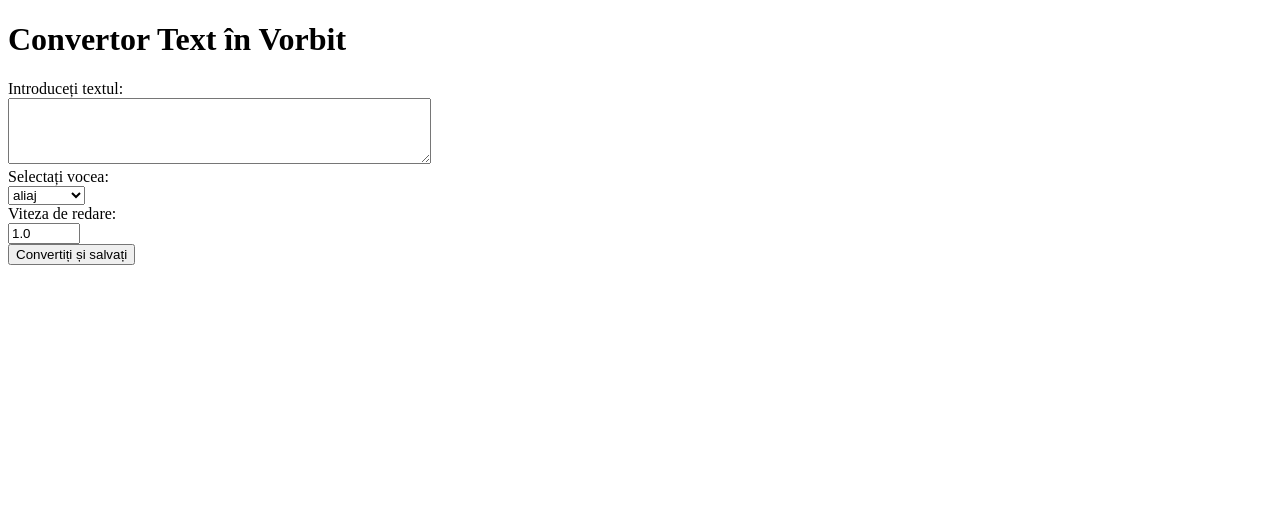
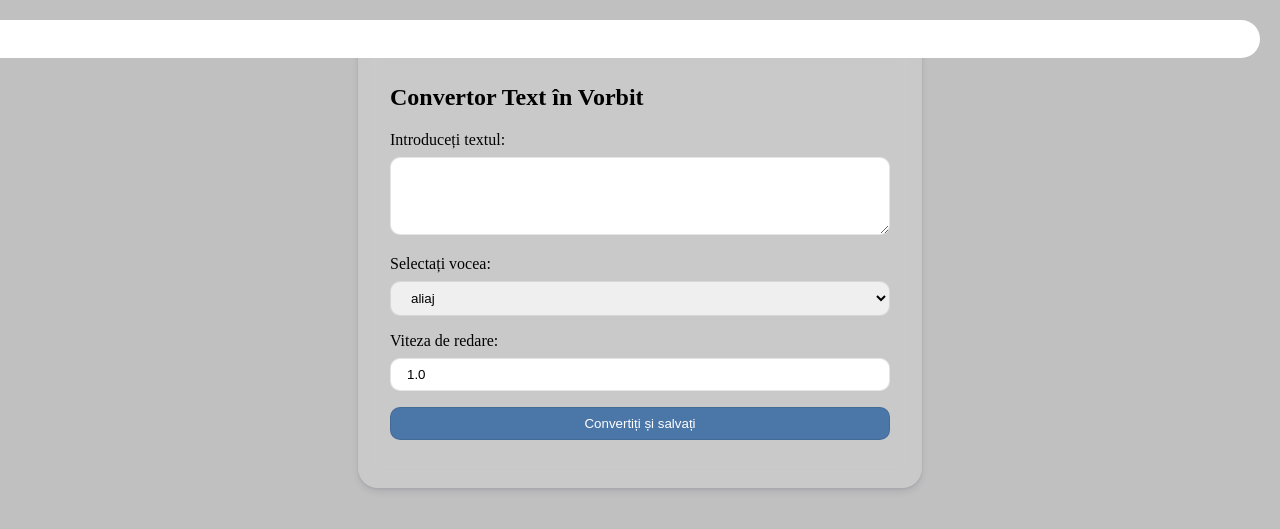
Before and after one commit to Nichita69/PyCharmLearningProject, a Flask app: page / in a window 1280 px wide. Shown: the top 529 px of the page. Run offline with Flask 3, Linux system fonts and the light colour scheme.

Commit message:
new project

```diff
--- /dev/null
+++ b/docker-compose.yml
@@ -0,0 +1,6 @@
+version: '3.8'
+services:
+  web:
+    build: .
+    ports:
+      - "5000:5000"
--- a/main.py
+++ b/main.py
@@ -33,4 +33,5 @@ def convert_text_to_speech_openai(text, voice, speed):
         return None
 
 if __name__ == '__main__':
-    app.run(debug=True)
+    # Запуск приложения для публичного доступа и отключение режима отладки
+    app.run(host='0.0.0.0', port=5000, debug=False)
--- a/templates/index.html
+++ b/templates/index.html
@@ -1,15 +1,70 @@
 <!DOCTYPE html>
-<html>
+<html lang="ro">
 <head>
+    <meta charset="UTF-8">
+    <meta name="viewport" content="width=device-width, initial-scale=1.0">
     <title>Convertor Text în Vorbit</title>
+    <style>
+        body.light-theme {
+            background-color: #c0c0c0;
+        }
+        body.dark-theme {
+            background-color: #131415;
+        }
+        .glassmorphic-card {
+            background: rgba(255, 255, 255, 0.15);
+            backdrop-filter: blur(10px);
+            border-radius: 20px;
+            padding: 2rem;
+            margin: 2rem auto;
+            max-width: 500px;
+            transition: background-color 0.3s ease;
+            box-shadow: 0 4px 6px rgba(50, 50, 93, 0.11), 0 1px 3px rgba(0, 0, 0, 0.08);
+        }
+        .toggle-btn {
+            position: fixed;
+            top: 20px;
+            right: 20px;
+            padding: 10px 20px;
+            cursor: pointer;
+            background: #ffffff;
+            border: none;
+            border-radius: 20px;
+            font-size: 16px;
+        }
+        input, textarea, select, button {
+            border: 1px solid rgba(0, 0, 0, 0.1);
+            border-radius: 10px;
+            padding: 0.5rem 1rem;
+            margin-bottom: 1rem;
+            width: 100%;
+            box-sizing: border-box;
+        }
+        button {
+            color: #fff;
+            background-color: #4a76a8;
+            cursor: pointer;
+            transition: background-color 0.3s ease;
+        }
+        button:hover {
+            background-color: #395c75;
+        }
+        label {
+            margin-bottom: 0.5rem;
+            display: block;
+        }
+    </style>
 </head>
-<body>
-    <h1>Convertor Text în Vorbit</h1>
+<body class="light-theme">
+    <div class="glassmorphic-card">
+        <h2 class="text-center mb-4">Convertor Text în Vorbit</h2>
         <form method="post" action="/convert">
-        <label for="text">Introduceți textul:</label><br>
-        <textarea name="text" id="text" rows="4" cols="50"></textarea><br>
-
-        <label for="voice">Selectați vocea:</label><br>
+            <div class="form-group">
+                <label for="text">Introduceți textul:</label>
+                <textarea name="text" id="text" rows="4"></textarea>
+            </div>
+            <div class="form-group">
+                <label for="voice">Selectați vocea:</label>
                 <select name="voice" id="voice">
                     <option value="alloy">aliaj</option>
                     <option value="echo">ecou</option>
@@ -17,12 +72,25 @@
                     <option value="onyx">onix</option>
                     <option value="nova">novă</option>
                     <option value="shimmer">strălucire</option>
-        </select><br>
-
-        <label for="speed">Viteza de redare:</label><br>
-        <input type="number" id="speed" name="speed" min="0.25" max="4.0" step="0.25" value="1.0"><br>
-
-        <input type="submit" value="Convertiți și salvați">
+                </select>
+            </div>
+            <div class="form-group">
+                <label for="speed">Viteza de redare:</label>
+                <input type="number" id="speed" name="speed" min="0.25" max="4.0" step="0.25" value="1.0">
+            </div>
+            <button type="submit">Convertiți și salvați</button>
         </form>
+    </div>
+    <button class="toggle-btn" onclick="toggleTheme()">Schimbă Tema</button>
+    <script>
+        function toggleTheme() {
+            var body = document.body;
+            if (body.classList.contains('light-theme')) {
+                body.classList.replace('light-theme', 'dark-theme');
+            } else {
+                body.classList.replace('dark-theme', 'light-theme');
+            }
+        }
+    </script>
 </body>
 </html>
```
Also changed, not shown: 1 other file. Lines whose indentation alone changed are shown as unchanged.
